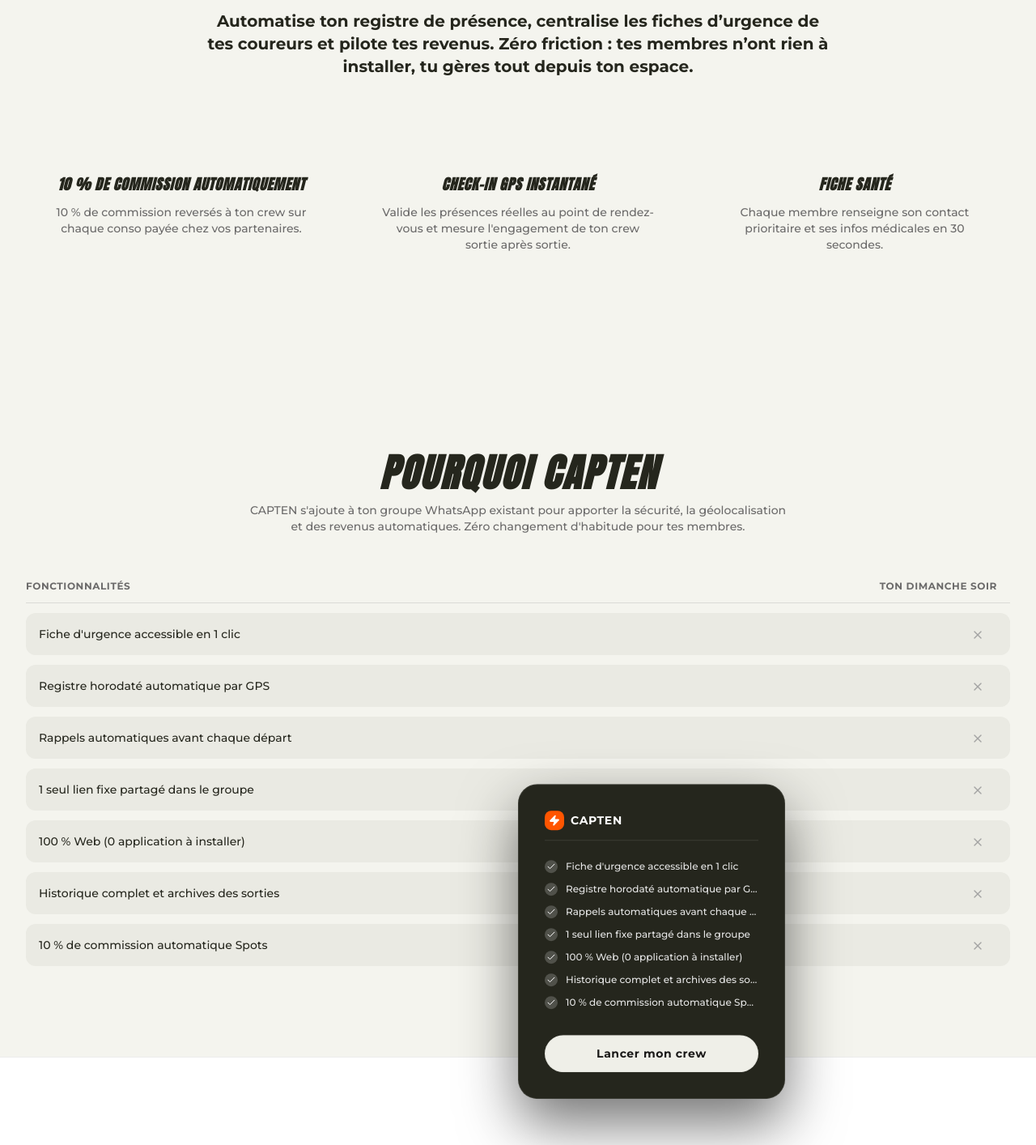
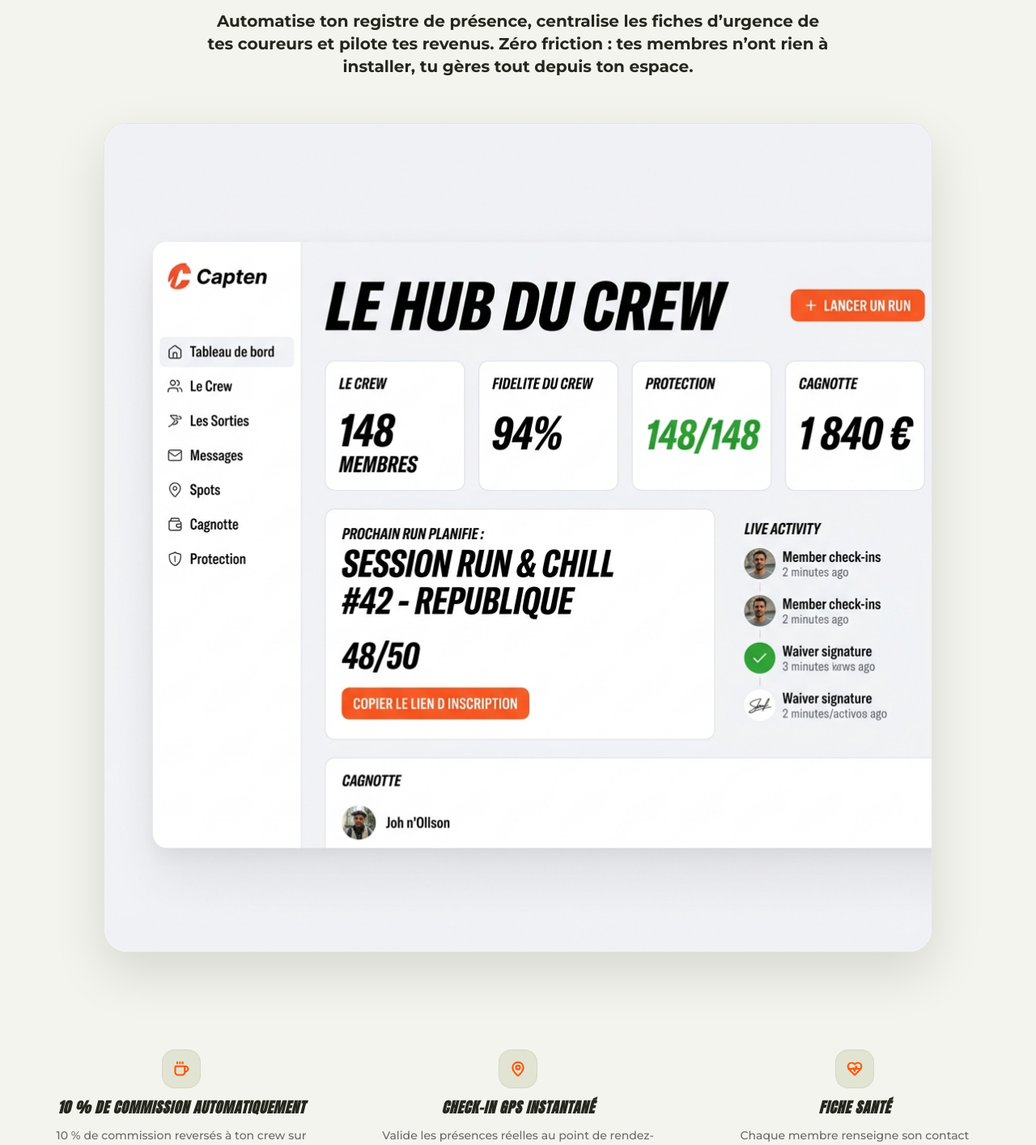
Before and after one commit to cheicknediawara10-crypto/capten, a Next.js app: page / in a window 1280 px wide. Shown: the part 1620-3034 px from the top of the page at 81% size. Built offline with nearby package versions, Linux system fonts and the light colour scheme; no server answers.

Commit message:
fix(landing): restore Dashboard SaaS Mockup Showcase section between Explanation and Comparison

```diff
--- a/src/components/landing/Explanation.tsx
+++ b/src/components/landing/Explanation.tsx
@@ -36,6 +36,17 @@ export function Explanation() {
           Automatise ton registre de présence, centralise les fiches d’urgence de tes coureurs et pilote tes revenus. Zéro friction : tes membres n’ont rien à installer, tu gères tout depuis ton espace.
         </p>
 
+        {/* High Impact Dashboard Mockup Showcase */}
+        <div className="pt-6">
+          <div className="relative mx-auto max-w-5xl rounded-[28px] overflow-hidden border border-black/10 shadow-[0_25px_65px_rgba(0,0,0,0.12)] bg-white">
+            <img
+              src="/dashboard-preview.png"
+              alt="CAPTEN SaaS Hub & Dashboard Preview"
+              className="w-full h-auto object-cover rounded-[28px]"
+            />
+          </div>
+        </div>
+
       </Container>
     </section>
   );
--- a/src/components/landing/Features.tsx
+++ b/src/components/landing/Features.tsx
@@ -37,6 +37,9 @@ export function Features() {
               transition={{ duration: 0.4, delay: idx * 0.1 }}
               className="space-y-3 p-6 rounded-[24px]"
             >
+              <div className="w-12 h-12 mx-auto mb-3 rounded-2xl bg-[#E1E3D3] border border-black/5 flex items-center justify-center text-[#FF5500]">
+                <f.icon className="w-5 h-5 stroke-[2.5]" />
+              </div>
               <h4 className="font-extrabold text-lg text-[#25261D] tracking-tight leading-snug">
                 {f.title}
               </h4>
```
